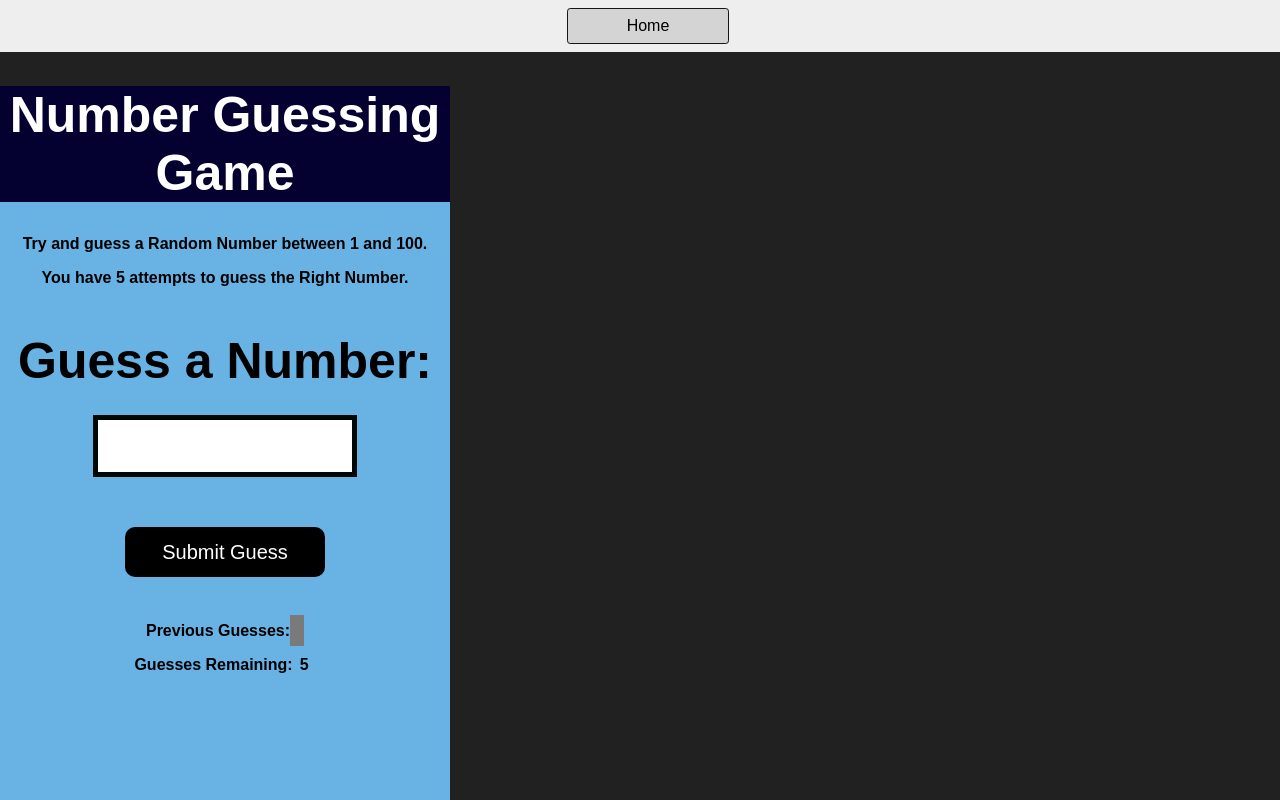
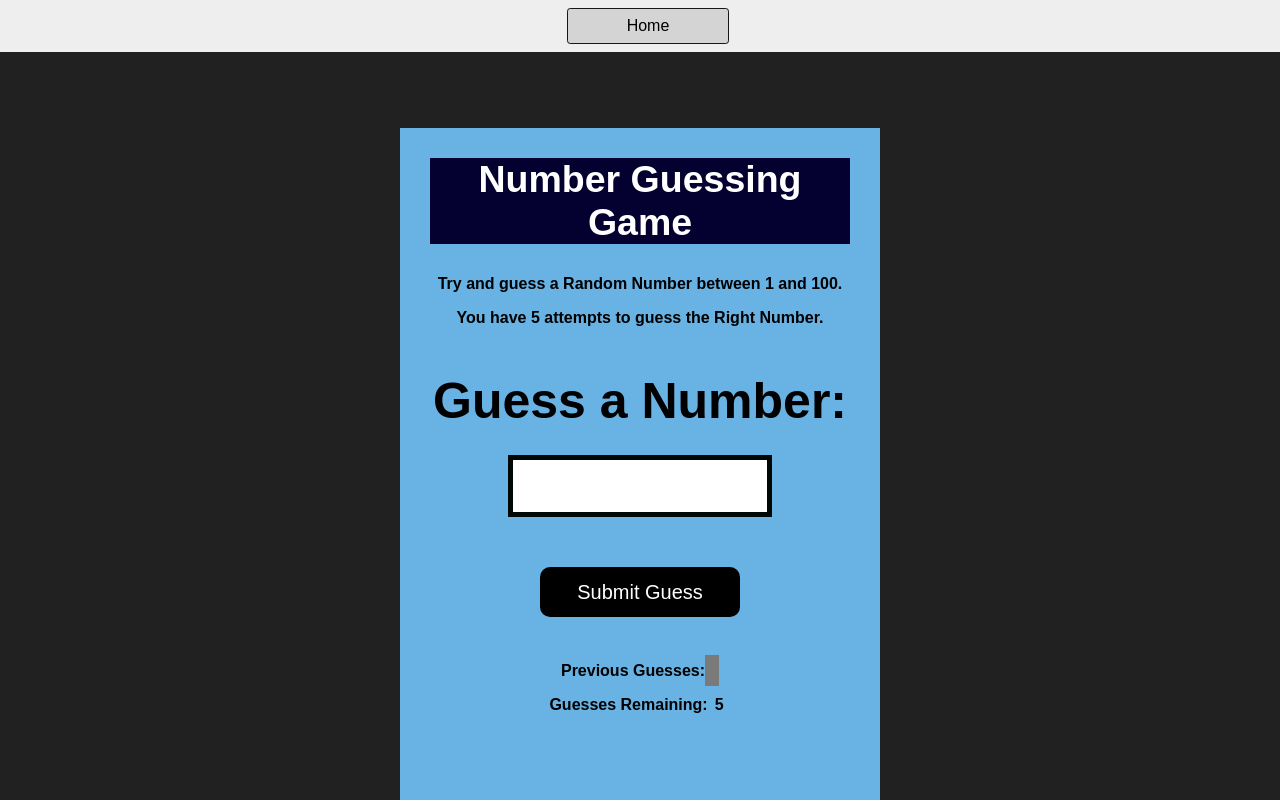
Before and after one commit to Harshvardhan2023/JAVASCRIPT-PROJECTS, a plain HTML site: page Projects/4-GuessTheNumber/index.html in a window 1280 px wide. Shown: the top 800 px of the page. Drawn offline with Linux system fonts and the light colour scheme.

Commit message:
UI Modifications

```diff
--- a/Projects/4-GuessTheNumber/index.html
+++ b/Projects/4-GuessTheNumber/index.html
@@ -11,9 +11,9 @@
     <nav>
       <a href="/" aria-current="page">Home</a>
     </nav>
-
+    <main>
     <div id="wrapper">
-      <h1>Number Guessing Game</h1>
+      <h2>Number Guessing Game</h2>
       <p>Try and guess a Random Number between 1 and 100.</p>
       <p>You have 5 attempts to guess the Right Number.</p>
       <br />
@@ -34,6 +34,7 @@
         <p class="lowOrHi"></p>
       </div>
     </div>
+    </main>
     <script src="number_guesser.js"></script>
   </body>
 </html>
--- a/Projects/4-GuessTheNumber/style.css
+++ b/Projects/4-GuessTheNumber/style.css
@@ -5,6 +5,14 @@ html {
 body {
   margin: 0 auto;
   background-color: #00adfd;
+}
+
+main {
+  display: flex;
+  justify-content: center;
+  align-items: flex-start;
+  padding-top: 10%;
+  padding-bottom: 10%;
 }
 
 .lastResult {
@@ -63,18 +71,20 @@ button {
 #wrapper {
   box-sizing: border-box;
   text-align: center;
-  width: 450px;
+  width: 480px;
   height: 800px;
   background-color: #68b2e4;
   color: rgb(0, 0, 0);
   font-weight: 600;
   font-size: 25px;
+  padding: 30px;
 }
 
-h1 {
+h2 {
   background-color: #040130;
   color: #fff;
   text-align: center;
+  margin-top: 0;
 }
 
 p {
@@ -83,6 +93,7 @@ p {
 }
 
 nav {
+  position: fixed;
   width: 100%;
   display: flex;
   flex-wrap: wrap;
@@ -91,7 +102,6 @@ nav {
   padding: 0.5rem;
   gap: 0.5rem;
   background-color: #eee;
-  position: static;
 }
 nav a {
   display: inline-block;
```
